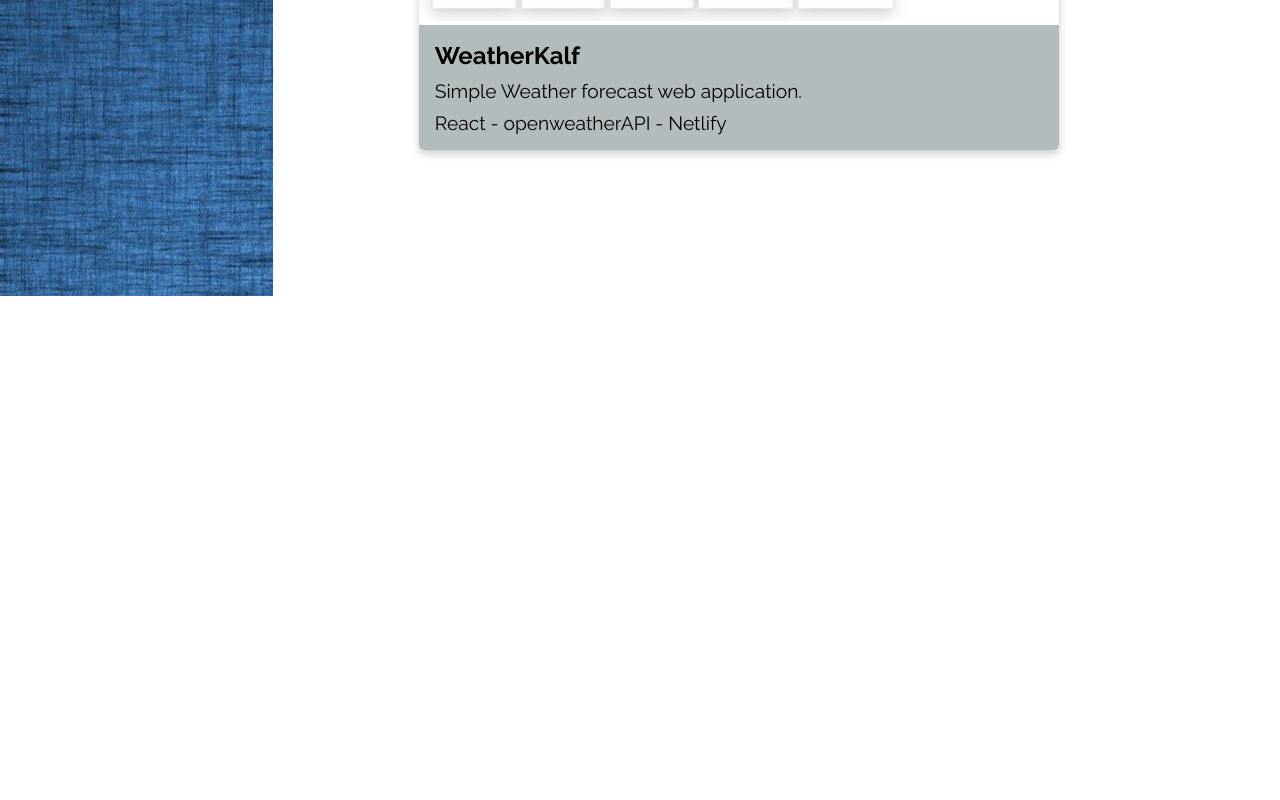
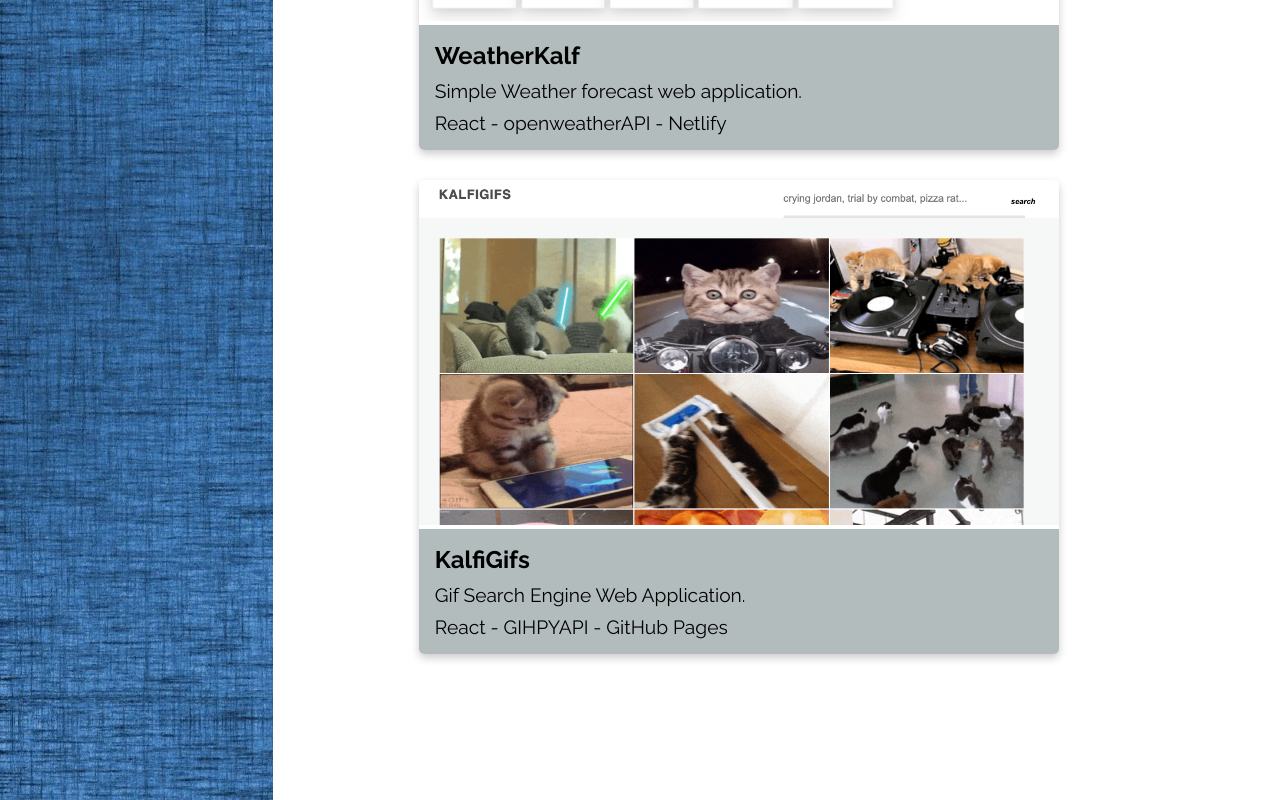
Before and after one commit to christopherkalfas/portfolio-site, a React (Create React App) app: page /projects in a window 1280 px wide. Shown: the part 1257-2057 px from the top of the page. Before the commit the page ends 1553 px from the top, so only its background shows below. Built offline with nearby package versions, Linux system fonts and the light colour scheme; the HTML template or start-up script is replaced by a standard one.

Commit message:
added Kalfigifs project to project page

```diff
--- a/src/contents/Projects.js
+++ b/src/contents/Projects.js
@@ -41,6 +41,22 @@ const Projects = () => {
                         </p>
                     </div>
                 </div>
+                <div className="project-card">
+                    <a href="https://christopherkalfas.github.io/gif-search-app/">
+                        <img src={require("../img/kalfigifs.png")} alt="kalfigifs" className="project-image" />
+                    </a>
+                    <div className="card-content">
+                        <h2 className="project-name">
+                            KalfiGifs
+                        </h2>
+                        <p className="project-desc">
+                            Gif Search Engine Web Application.
+                        </p>
+                        <p className="project-language">
+                            React - GIHPYAPI - GitHub Pages
+                        </p>
+                    </div>
+                </div>
 
             </div>
         </div>
```
Also changed, not shown: src/img/kalfigifs.png (added).
